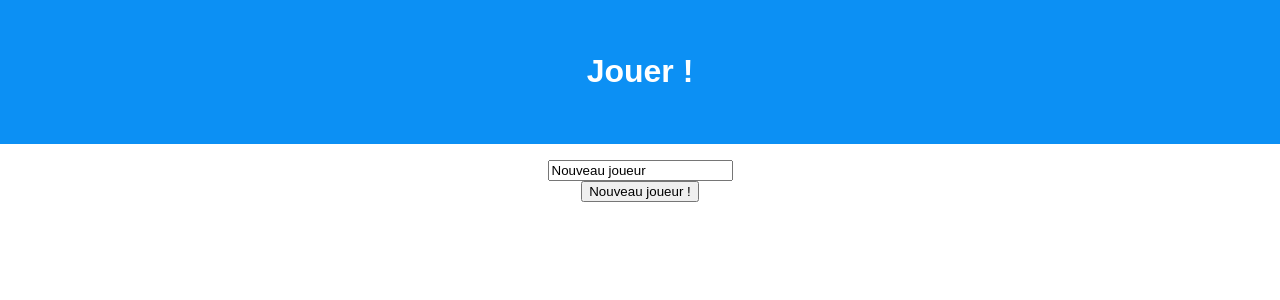
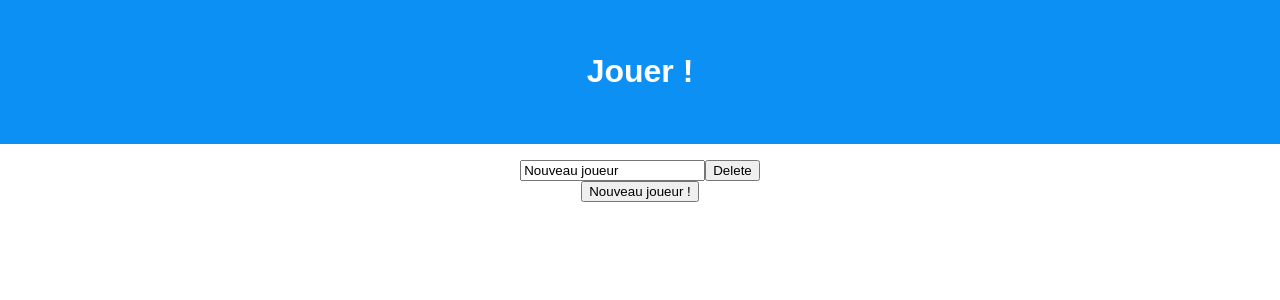
Before and after one commit to Adi-df/le-jeu-du-poids, a Next.js app: page /play in a window 1280 px wide. Both pictures are taken after a click on the button "Nouveau joueur !". Shown: the top 300 px of the page. Built offline with nearby package versions, Linux system fonts and the light colour scheme.

Commit message:
Add delete button

```diff
--- a/components/PlayerInput.tsx
+++ b/components/PlayerInput.tsx
@@ -1,10 +1,11 @@
 import { FC, useState } from "react"
 
-const PlayerInput: FC<{ name: string }> = ({ name }) => {
+const PlayerInput: FC<{ name: string, onDelete: () => void }> = ({ name, onDelete }) => {
   const [nameInput, setNameInput] = useState<string>(name);
 
   return <div>
     <input type={"text"} value={nameInput} onChange={(e) => setNameInput(e.target.value)} />
+    <button onClick={() => onDelete()}>Delete</button>
   </div>
 }
 
```
